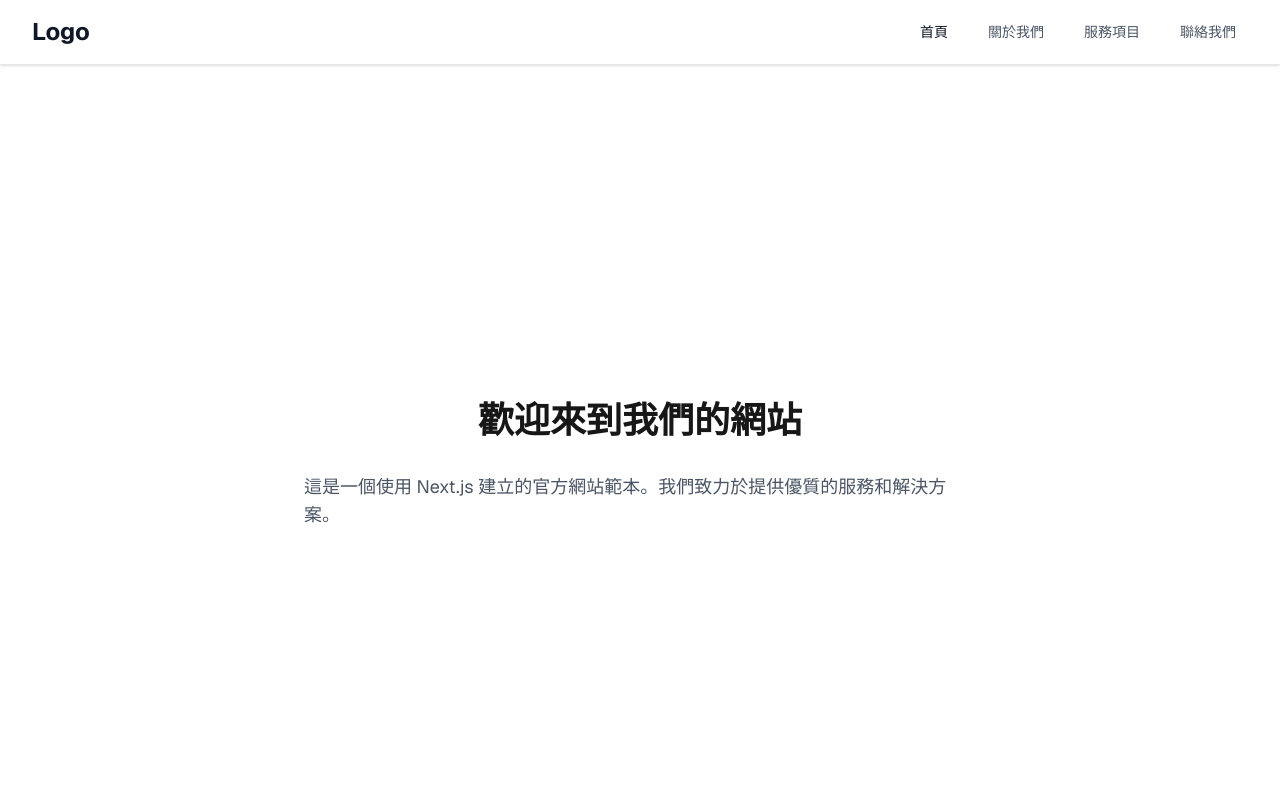
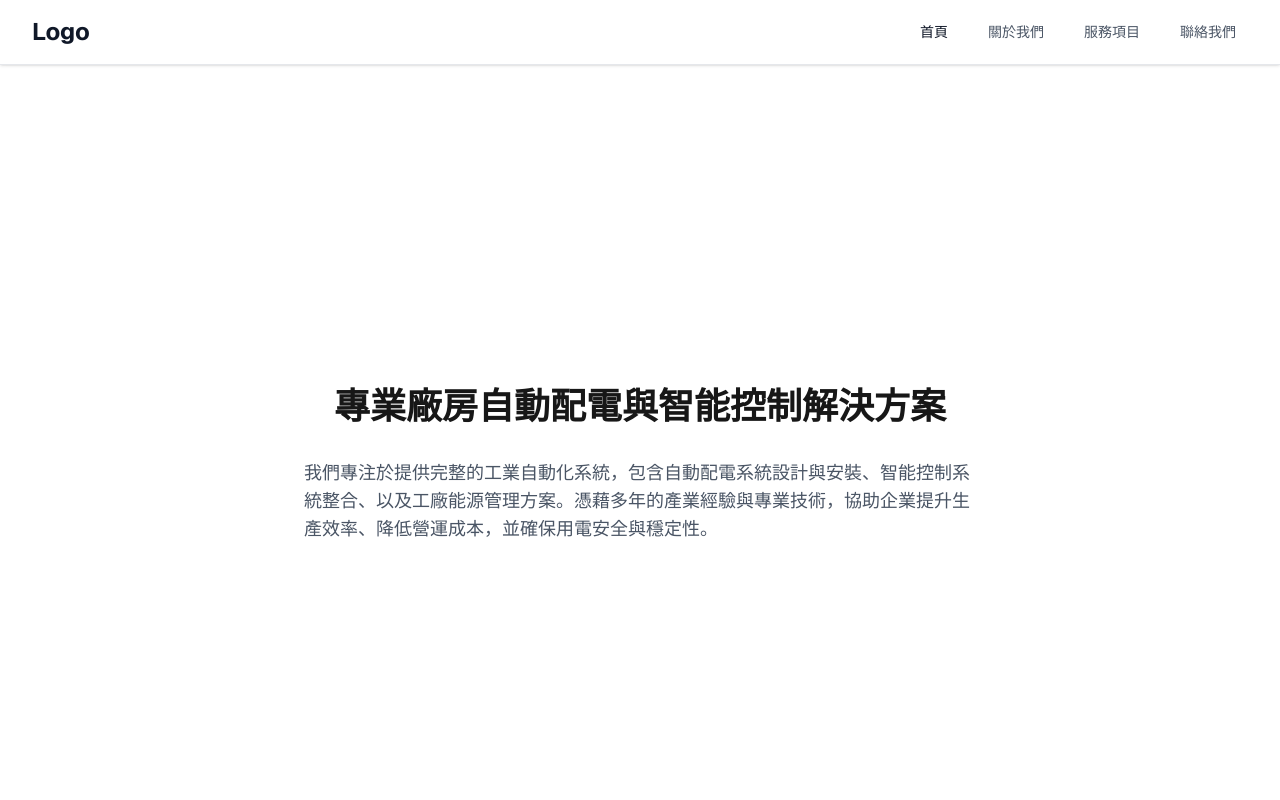
Before and after one commit to YellowD54321/official-website-template, a Next.js app: page / in a window 1280 px wide. Shown: the top 800 px of the page. Built offline with nearby package versions, Linux system fonts and the light colour scheme.

Commit message:
feat: update hero section with industrial automation solution content

```diff
--- a/src/app/page.tsx
+++ b/src/app/page.tsx
@@ -12,11 +12,10 @@ export default function Home() {
         <main className='flex flex-col gap-[32px] row-start-2 items-center sm:items-start'>
           <section className='h-screen w-full flex flex-col gap-[32px] items-center justify-center'>
             <h2 className='text-4xl font-bold text-center sm:text-left'>
-              歡迎來到我們的網站
+              專業廠房自動配電與智能控制解決方案
             </h2>
             <p className='text-lg text-gray-600 text-center sm:text-left max-w-2xl'>
-              這是一個使用 Next.js
-              建立的官方網站範本。我們致力於提供優質的服務和解決方案。
+              我們專注於提供完整的工業自動化系統，包含自動配電系統設計與安裝、智能控制系統整合、以及工廠能源管理方案。憑藉多年的產業經驗與專業技術，協助企業提升生產效率、降低營運成本，並確保用電安全與穩定性。
             </p>
           </section>
 
```
